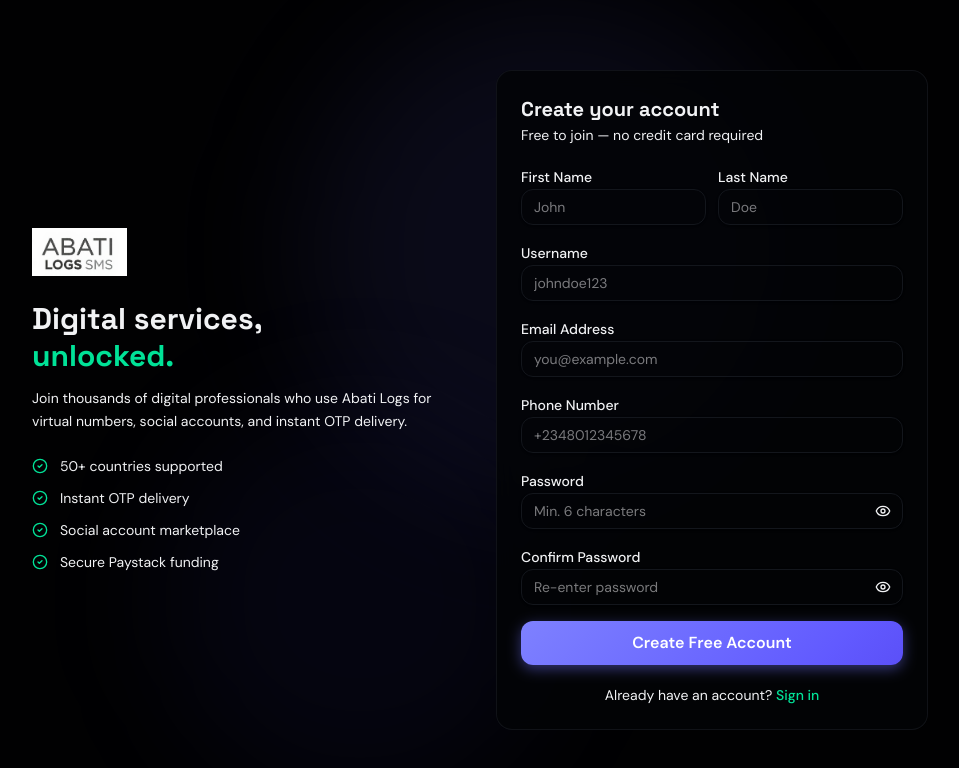
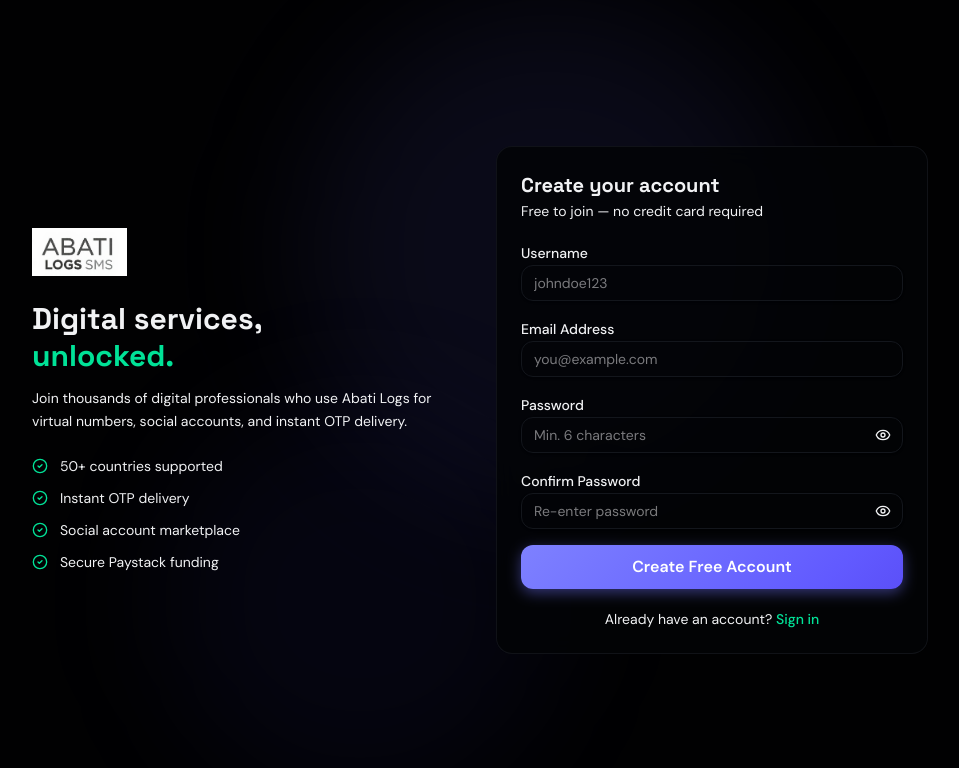
Before and after one commit to yestuue/abati-logs-sms, a Next.js app: page /register in a window 1280 px wide. Shown: the top 768 px of the page, without its empty margins (160-1119 px from the left). Built offline with nearby package versions, Linux system fonts and the light colour scheme.

Commit message:
UI: Simplified registration form to 3 essential fields

```diff
--- a/app/(auth)/register/page.tsx
+++ b/app/(auth)/register/page.tsx
@@ -21,11 +21,8 @@
 export default function RegisterPage() {
   const router = useRouter();
   const [form, setForm] = useState({
-    firstName: "",
-    lastName: "",
     username: "",
     email: "",
-    phone: "",
     password: "",
     confirm: "",
   });
@@ -40,10 +37,6 @@
   async function handleSubmit(e: React.FormEvent) {
     e.preventDefault();
 
-    if (!form.firstName.trim() || !form.lastName.trim()) {
-      toast.error("Please enter your first and last name");
-      return;
-    }
     if (!form.username.trim()) {
       toast.error("Please choose a username");
       return;
@@ -59,12 +52,11 @@
 
     setLoading(true);
 
-    const fullName = `${form.firstName.trim()} ${form.lastName.trim()}`;
     const res = await fetch("/api/auth/register", {
       method: "POST",
       headers: { "Content-Type": "application/json" },
       body: JSON.stringify({
-        name: fullName,
+        username: form.username,
         email: form.email,
         password: form.password,
       }),
@@ -162,32 +154,6 @@
             </div>
 
             <form onSubmit={handleSubmit} className="space-y-4">
-              {/* Name row */}
-              <div className="grid grid-cols-2 gap-3">
-                <div className="space-y-1.5">
-                  <Label htmlFor="firstName">First Name</Label>
-                  <Input
-                    id="firstName"
-                    placeholder="John"
-                    value={form.firstName}
-                    onChange={(e) => update("firstName", e.target.value)}
-                    required
-                    autoComplete="given-name"
-                  />
-                </div>
-                <div className="space-y-1.5">
-                  <Label htmlFor="lastName">Last Name</Label>
-                  <Input
-                    id="lastName"
-                    placeholder="Doe"
-                    value={form.lastName}
-                    onChange={(e) => update("lastName", e.target.value)}
-                    required
-                    autoComplete="family-name"
-                  />
-                </div>
-              </div>
-
               <div className="space-y-1.5">
                 <Label htmlFor="username">Username</Label>
                 <Input
@@ -210,18 +176,6 @@
                   onChange={(e) => update("email", e.target.value)}
                   required
                   autoComplete="email"
-                />
-              </div>
-
-              <div className="space-y-1.5">
-                <Label htmlFor="phone">Phone Number</Label>
-                <Input
-                  id="phone"
-                  type="tel"
-                  placeholder="+2348012345678"
-                  value={form.phone}
-                  onChange={(e) => update("phone", e.target.value)}
-                  autoComplete="tel"
                 />
               </div>
 
```
